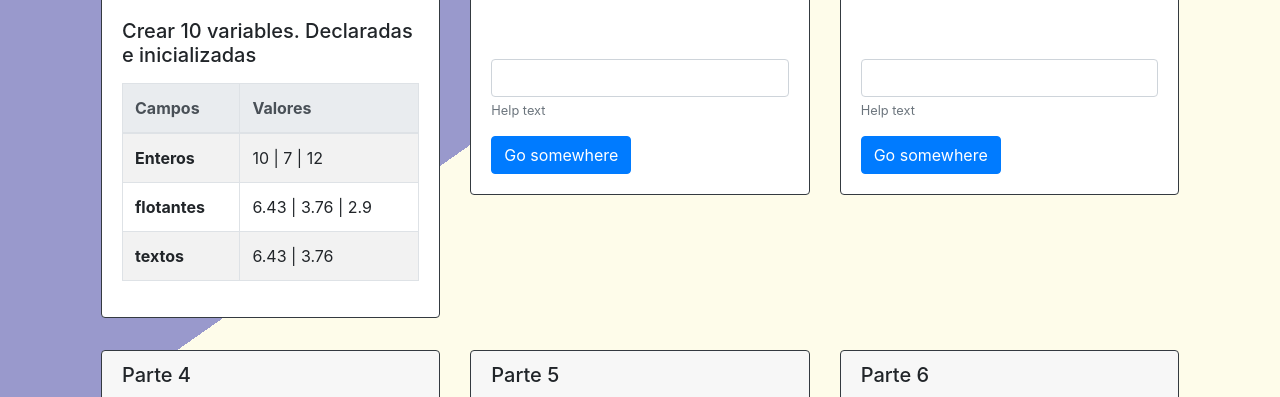
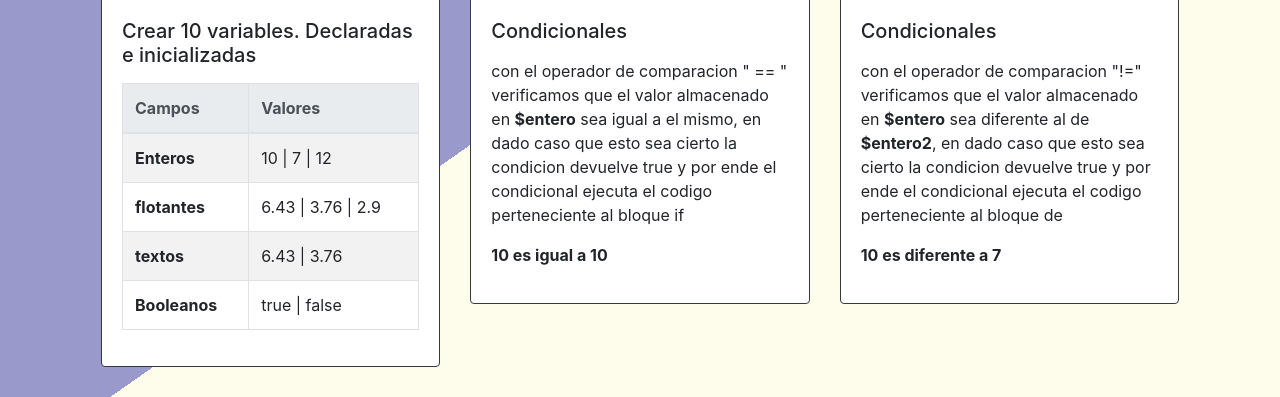
Before and after one commit to masterofhell82/Clases_HTML, a PHP site: page / in a window 1280 px wide. Shown: the part 340-737 px from the top of the page. Run offline with PHP 8.4, Linux system fonts and the light colour scheme.

Commit message:
parte 2 y 3 terminada

```diff
--- a/exam_2/css/style.css
+++ b/exam_2/css/style.css
@@ -19,7 +19,7 @@ body {
 }
 
 /* estilos para la cabecera del formulario */
-.tarjetas h1 {
+.tarjetas > h1 {
   text-align: center;
   font-weight: bold;
   text-transform: uppercase;
--- a/exam_2/index.php
+++ b/exam_2/index.php
@@ -75,42 +75,54 @@
                                             <th scope="row">textos</th>
                                             <td><?= $flotante . " | " . $flotante2  ?></td>
                                         </tr>
+                                        <tr>
+                                            <th scope="row">Booleanos</th>
+                                            <td><?=  " true | false" ?></td>
+                                        </tr>
                                     </tbody>
                                 </table>
+                            </p>
+                        </div>
+                    </div>
+                </div>
+                <!-- ----------------------Parte 2 y 3| realizar 5 condiciones -->
+                <div class="col-sm-4">
+                    <div class="card border-dark">
+                        <h5 class="card-header">Parte 2</h5>
+                        <img src="http://lorempixel.com/400/200/technics/2" class="card-img-top" alt="foto de muestra">
+                        <div class="card-body">
+                            <h5 class="card-title">Condicionales</h5>
+
+                            <p class="card-text">
+
+                                <?php
+
+
+                                echo '<p>con el operador de comparacion " == " verificamos que el valor almacenado en <b>$entero</b> sea igual a el mismo, en dado caso que esto sea cierto la condicion devuelve true y por ende el condicional ejecuta el codigo perteneciente al bloque if</p> ';
+
+                                if ($entero == $entero) {
+                                    echo "<b>$entero es igual a $entero</b> <br/>";
+                                }
+                                ?>
+                            </p>
                         </div>
                     </div>
                 </div>
 
                 <div class="col-sm-4">
                     <div class="card border-dark">
-                        <h5 class="card-header">Parte 2</h5>
-                        <img src="http://lorempixel.com/400/200/technics/2" class="card-img-top" alt="foto de muestra">
-                        <div class="card-body">
-                            <p class="card-text">
-                                <div class="form-group">
-                                    <label for=""></label>
-                                    <input type="text" class="form-control" name="" id="" aria-describedby="helpId" placeholder="">
-                                    <small id="helpId" class="form-text text-muted">Help text</small>
-                                </div>
-                            </p>
-                            <a href="#" class="btn btn-primary">Go somewhere</a>
-                        </div>
-                    </div>
-                </div>
-
-                <div class="col-sm-4">
-                    <div class="card border-dark">
-                        <h5 class="card-header">Parte 3</h5>
+                        <h5 class="card-header">Parte 2b</h5>
                         <img src="http://lorempixel.com/400/200/technics/3" class="card-img-top" alt="foto de muestra">
                         <div class="card-body">
+                            <h5 class="card-title">Condicionales</h5>
                             <p class="card-text">
-                                <div class="form-group">
-                                    <label for=""></label>
-                                    <input type="text" class="form-control" name="" id="" aria-describedby="helpId" placeholder="">
-                                    <small id="helpId" class="form-text text-muted">Help text</small>
-                                </div>
+                                <?php
+                                echo '<p>con el operador de comparacion "!=" verificamos que el valor almacenado en <b>$entero</b> sea diferente al de <b>$entero2</b>, en dado caso que esto sea cierto la condicion devuelve true y por ende el condicional ejecuta el codigo perteneciente al bloque de</p>';
+                                if ($entero != $entero2) {
+                                    echo  "<b>$entero es diferente a $entero2</b> <br/>";
+                                }
+                                ?>
                             </p>
-                            <a href="#" class="btn btn-primary">Go somewhere</a>
                         </div>
                     </div>
                 </div>
@@ -121,51 +133,61 @@
 
                 <div class="col-sm-4">
                     <div class="card border-dark">
-                        <h5 class="card-header">Parte 4</h5>
+                        <h5 class="card-header">Parte 3</h5>
                         <img src="http://lorempixel.com/400/200/technics/4" class="card-img-top" alt="foto de muestra">
                         <div class="card-body">
+                            <h5 class="card-title">Condicionales y operadores aritmeticos</h5>
                             <p class="card-text">
-                                <div class="form-group">
-                                    <label for=""></label>
-                                    <input type="text" class="form-control" name="" id="" aria-describedby="helpId" placeholder="">
-                                    <small id="helpId" class="form-text text-muted">Help text</small>
-                                </div>
+                                <?php
+                                echo '<p>con el operador aritmetico "*" multiplicamos el valor almacenado en <b>$entero</b> con el de <b>$entero1</b> y luego con el operador de comparacion ">" verificamos que el resultado de esa multiplicacion sea mayor que el valor almacenado en <b>$entero2</b>. en caso de ser asi se ejecuta el codigo que esta dentro del bloque del if</p>';
+                                if ($entero * $entero2 > $entero3) {
+                                    echo "<b>$entero*$entero2 es mayor que $entero2</b><br/>";
+                                }
+                                ?>
                             </p>
-                            <a href="#" class="btn btn-primary">Go somewhere</a>
                         </div>
                     </div>
                 </div>
 
                 <div class="col-sm-4">
                     <div class="card border-dark">
-                        <h5 class="card-header">Parte 5</h5>
+                        <h5 class="card-header">Parte 3b</h5>
                         <img src="http://lorempixel.com/400/200/technics/5" class="card-img-top" alt="foto de muestra">
                         <div class="card-body">
+                            <h5 class="card-title">Condicionales y operadores de comparación</h5>
                             <p class="card-text">
-                                <div class="form-group">
-                                    <label for=""></label>
-                                    <input type="text" class="form-control" name="" id="" aria-describedby="helpId" placeholder="">
-                                    <small id="helpId" class="form-text text-muted">Help text</small>
-                                </div>
+                                <?php
+                                echo '<p>con el operador de comparacion "<" verificamos que el valor almacenado en <b>$flotante</b> sea menor al de <b>$flotante2</b>, en dado caso que esto sea cierto la condicion devuelve true y por ende el condicional ejecuta el codigo perteneciente al bloque if</p>';
+                                if ($flotante2 < $flotante) {
+                                    echo "<b>$flotante2 es menor que $flotante</b> <br/>";
+                                }
+                                ?>
                             </p>
-                            <a href="#" class="btn btn-primary">Go somewhere</a>
                         </div>
                     </div>
                 </div>
 
                 <div class="col-sm-4">
                     <div class="card border-dark">
-                        <h5 class="card-header">Parte 6</h5>
+                        <h5 class="card-header">Parte 3c</h5>
                         <img src="http://lorempixel.com/400/200/technics/6" class="card-img-top" alt="foto de muestra">
                         <div class="card-body">
+                            <h5 class="card-title">Condicionales y operadores de logicos</h5>
                             <p class="card-text">
-                                <div class="form-group">
-                                    <label for=""></label>
-                                    <input type="text" class="form-control" name="" id="" aria-describedby="helpId" placeholder="">
-                                    <small id="helpId" class="form-text text-muted">Help text</small>
-                                </div>
+                                <?php
+                                echo '<p>con el operador <b>&&</b> generamos un AND logico, los valores a comparar deben ser del tipo boolean y si el resultado de esta operacion logica devuelve true se ejecuta el codigo dentro del bloque if</p>';
+                                // usamos el operator ! para negar la condicion y entrar en el bloque de codigo
+                                if (!($bool1 && $bool2)) {
+                                    echo  "<b>true AND false da como resultado false </b><br/>";
+                                }
+
+                                echo '<br/><p>con el operador <b>||</b> generamos un OR logico, los valores a comparar deben ser del tipo boolean y si el resultado de esta operacion logica devuelve true se ejecuta el codigo dentro del bloque if</p>';
+
+                                if ($bool1 || $bool2) {
+                                    echo "<b>true OR false da como resultado true</b>";
+                                }
+                                ?>
                             </p>
-                            <a href="#" class="btn btn-primary">Go somewhere</a>
                         </div>
                     </div>
                 </div>
@@ -230,40 +252,7 @@
 
 
 
-    <?php
 
-    /*----------------------Parte 2 y 3| realizar 5 condiciones Usuando operadores de comparacion,logicos y aritmeticos----------------------*/
-
-    //con el operador de comparacion "==" verificamos que el valor almacenado en $entero sea igual al de $entero1, en dado caso que esto sea cierto la condicion devuelve true y por ende el condicional ejecuta el codigo perteneciente al bloque if
-    if ($entero == $entero2) {
-        echo "$entero es igual a $entero1";
-    }
-    //con el operador de comparacion "!=" verificamos que el valor almacenado en $entero2 sea diferente al de $entero3, en dado caso que esto sea cierto la condicion devuelve true y por ende el condicional ejecuta el codigo perteneciente al bloque if
-    if ($entero2 != $entero3) {
-        echo "$entero2 es diferente a $entero3";
-    }
-
-    //con el operador aritmetico "*" multiplicamos el valor almacenado en $entero con el de $entero1 y luego con el operador de comparacion "<" verificamos que el resultado de esa multiplicacion sea menor que el valor almacenado en entero2, en caso de ser asi se ejecuta el codigo que esta dentro del bloque del if
-    if ($entero * $entero2 < $entero3) {
-        echo "$entero*$entero2 es menor que $entero2";
-    }
-    //con el operador de comparacion ">" verificamos que el valor almacenado en $flotante sea mayor al de $flotante2, en dado caso que esto sea cierto la condicion devuelve true y por ende el condicional ejecuta el codigo perteneciente al bloque if
-    if ($flotante > $flotante2) {
-        echo "$flotante es mayor que $flotante2";
-    }
-    //con el operador && generamos un AND logico, los valores a comparar deben ser del tipo boolean y si el resultado de esta operacion logica devuelve true se ejecuta el codigo dentro del bloque if
-    if ($bool1 && $bool2) {
-        echo "$bool1 AND $bool2 da como resultado " . $bool1 && $bool2;
-    }
-    //con el operador || generamos un OR logico, los valores a comparar deben ser del tipo boolean y si el resultado de esta operacion logica devuelve true se ejecuta el codigo dentro del bloque if
-    if ($bool1 || $bool2) {
-        echo "$bool1 OR $bool2 da como resultado " . $bool1 || $bool2;
-    }
-
-
-
-
-    ?>
 </body>
 
 </html>
```
